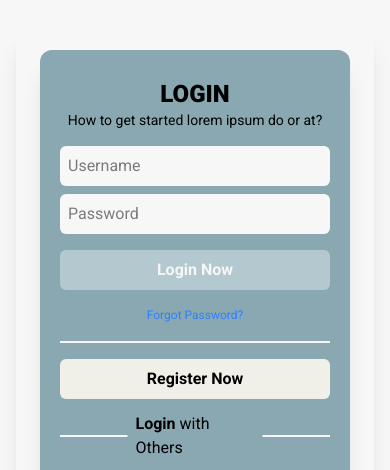
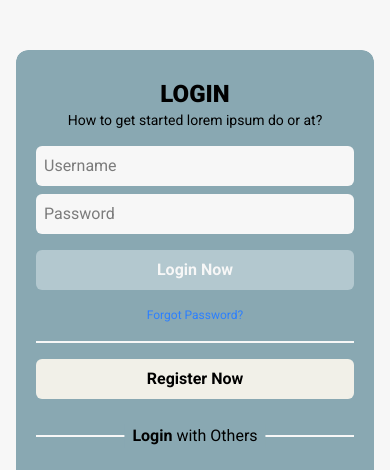
Before and after one commit to LA4th/simple-login-page, a website built with Vite: page index.html in a window 390 px wide. Shown: the part 125-595 px from the top of the page. Built offline with nearby package versions, Linux system fonts and the light colour scheme; what @iscodex/tailwindcss-animate would draw is missing.

Commit message:
Changing some style

```diff
--- a/index.html
+++ b/index.html
@@ -13,7 +13,7 @@
   <div class="flex items-center justify-center min-h-screen px-4">
 
     <!-- LOGIN CARD -->
-    <div class="flex flex-col md:flex-row rounded-xl overflow-hidden shadow-xl w-full max-w-[900px] bg-white">
+    <div class="flex flex-col md:flex-row rounded-xl overflow-hidden w-full max-w-[900px] bg-white">
 
       <!-- LEFT IMAGE (hidden on mobile) -->
       <div class="hidden md:block w-1/2">
@@ -21,10 +21,10 @@
       </div>
 
       <!-- RIGHT CONTAINER -->
-      <div class="flex items-center justify-center w-full md:w-1/2 bg-body-white p-6">
+      <div class="flex items-center justify-center w-full md:w-2/3 bg-body-white md:p-6">
 
         <!-- LOGIN BOX -->
-        <div class="bg-body-blue w-full max-w-[400px] rounded-xl shadow-xl px-5 py-7 flex flex-col gap-y-4">
+        <div class="bg-body-blue w-full max-w-[400px] rounded-xl shadow-xl px-5 py-7 flex flex-col gap-y-4 items-center">
 
           <!-- HEADER -->
           <div class="text-center">
@@ -33,23 +33,23 @@
           </div>
 
           <!-- INPUTS -->
-          <div class="flex flex-col gap-y-2">
+          <div class="w-full flex flex-col gap-y-2">
             <input type="email" placeholder="Username" class="bg-body-white p-2 rounded-md">
             <input type="password" placeholder="Password" class="bg-body-white p-2 rounded-md">
           </div>
 
           <!-- LOGIN BUTTON -->
           <button type="button" class="w-full bg-button-blue p-2 rounded-md font-bold text-body-white
-            hover:shadow-md hover:bg-hover-blue active:bg-button-blue transition duration-200">
+            hover:shadow-md hover:bg-hover-blue active:bg-button-blue transition duration-200 md:cursor-pointer">
             Login Now
           </button>
 
           <!-- FORGOT PASSWORD -->
-          <a href="#" class="text-center text-[12px] text-blue-500 border-b border-transparent hover:border-blue-500 transition">
+          <a href="#" class="text-center text-[12px] text-blue-500 border-b border-transparent hover:border-blue-500 transition md:duration-200">
             Forgot Password?
           </a>
 
-          <hr class="border border-body-white">
+          <hr class="w-full border border-body-white">
 
           <!-- REGISTER BUTTON -->
           <a href="#" class="w-full text-center bg-button-white p-2 rounded-md font-bold
@@ -58,7 +58,7 @@
           </a>
 
           <!-- DIVIDER -->
-          <div class="relative flex items-center my-5">
+          <div class="w-full relative flex items-center my-5">
             <hr class="w-full border border-body-white">
             <span class="bg-body-blue px-2 absolute left-1/2 -translate-x-1/2">
               <strong>Login</strong> with Others
```
